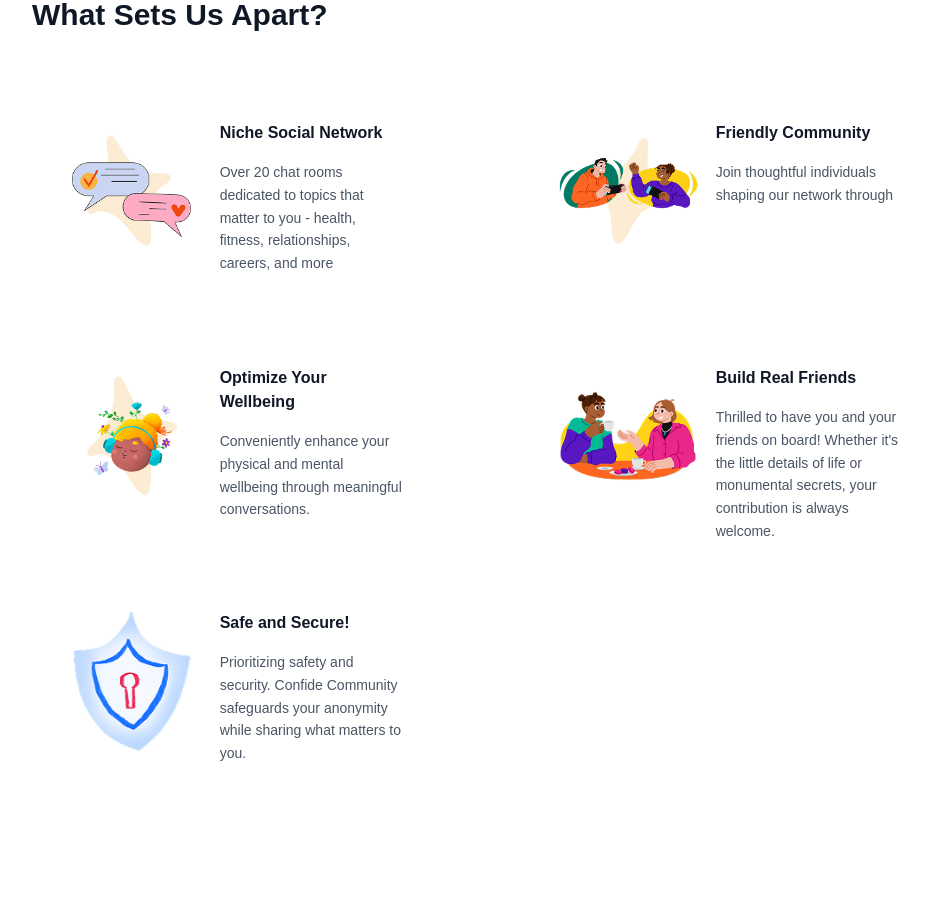
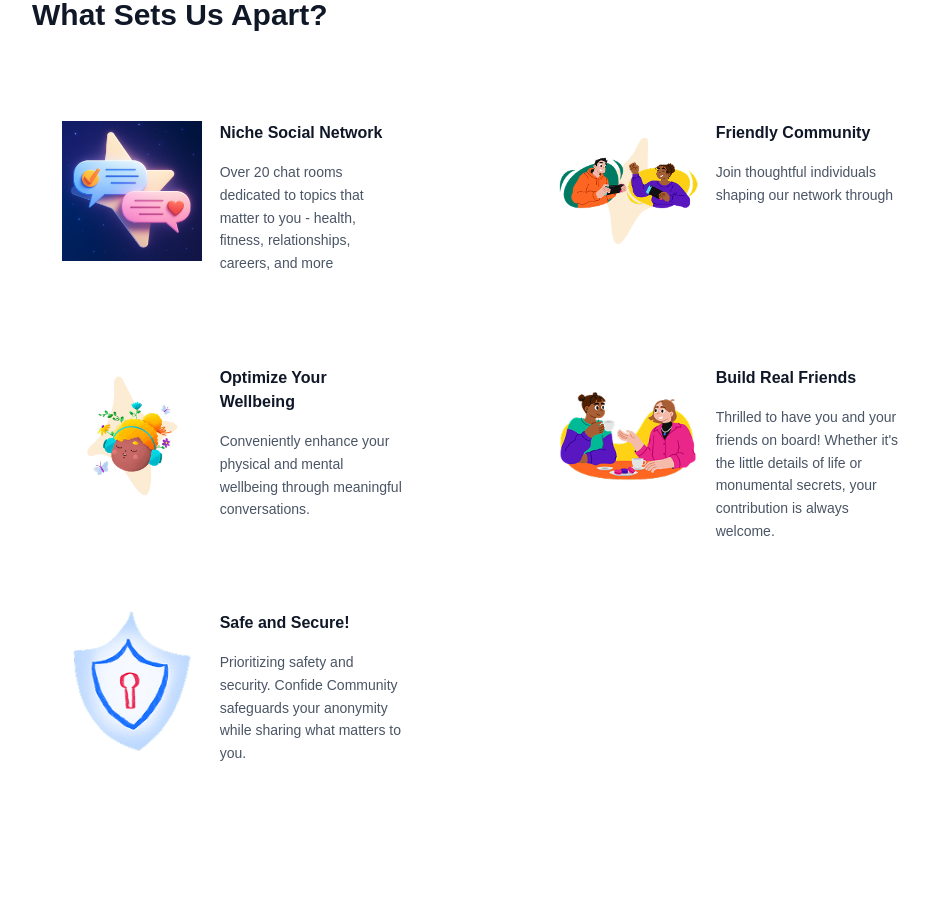
Before and after one commit to vichie34/Confide, a React (Vite) app: page / in a window 1280 px wide. Shown: the part 1420-2335 px from the top of the page, without its empty margins (160-1089 px from the left). Built offline with nearby package versions, Linux system fonts and the light colour scheme; a web font is replaced by a local one.

Commit message:
Implement code changes to enhance functionality and improve performance

```diff
--- a/src/components/LandingUI/special.tsx
+++ b/src/components/LandingUI/special.tsx
@@ -2,7 +2,7 @@ const features = [
     {
         title: "Niche Social Network",
         description: "Over 20 chat rooms dedicated to topics that matter to you - health, fitness, relationships, careers, and more",
-        image: "/assets/Group 9.png",
+        image: "/assets/chat-confide.png",
     },
     {
         title: "Friendly Community",
```
Also changed, not shown: public/assets/chat-confide.png (added), public/assets/image34.png (added).
